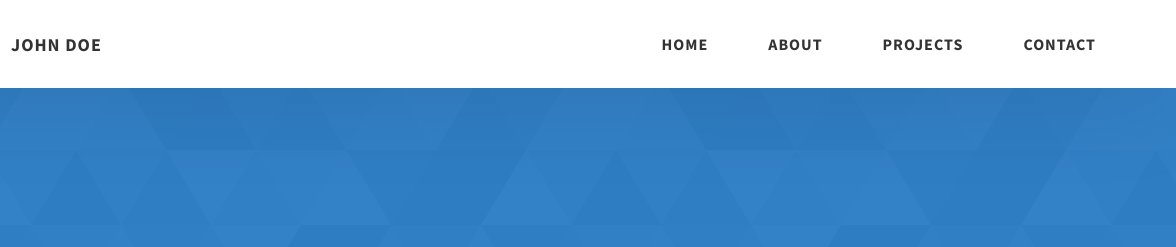
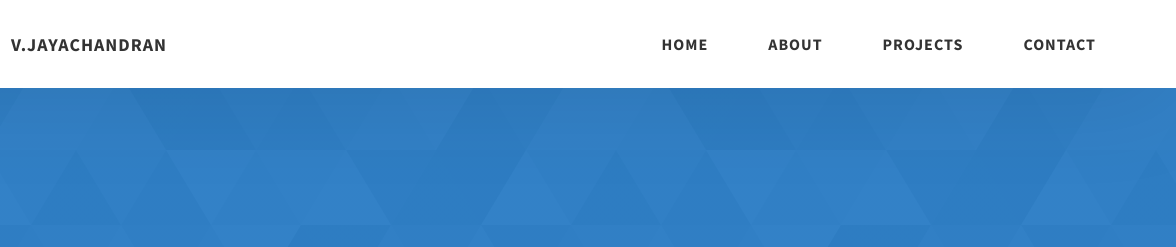
Before and after one commit to VJayachandran/VJayachandran, a website: page Dopefolio-main/project-1.html in a window 1280 px wide. Shown: the top 247 px of the page, 104-1280 px from the left. Drawn offline with Linux system fonts and the light colour scheme.

Commit message:
Update project-1.html

```diff
--- a/Dopefolio-main/project-1.html
+++ b/Dopefolio-main/project-1.html
@@ -27,7 +27,7 @@
               class="header__logo-img"
             />
           </div>
-          <span class="header__logo-sub">John Doe</span>
+          <span class="header__logo-sub">V.Jayachandran</span>
         </div>
         <div class="header__main">
           <ul class="header__links">
```
